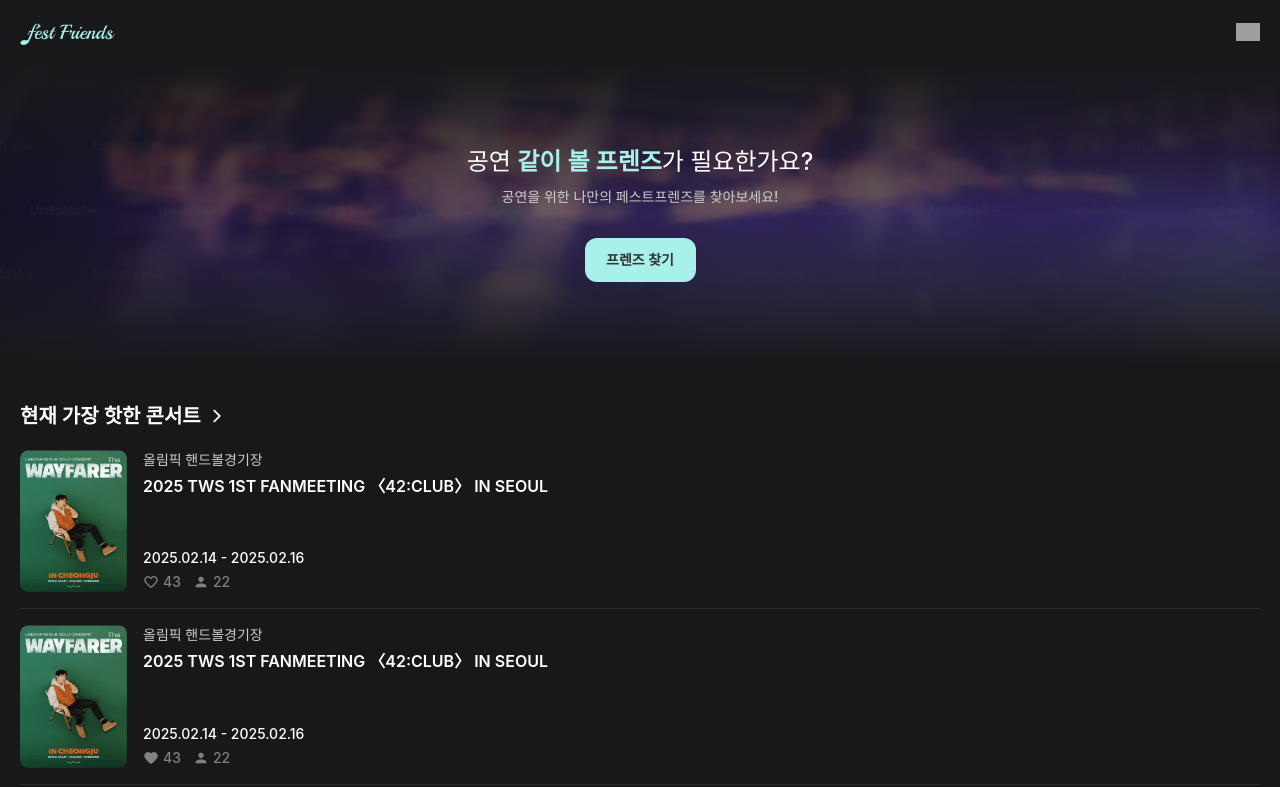
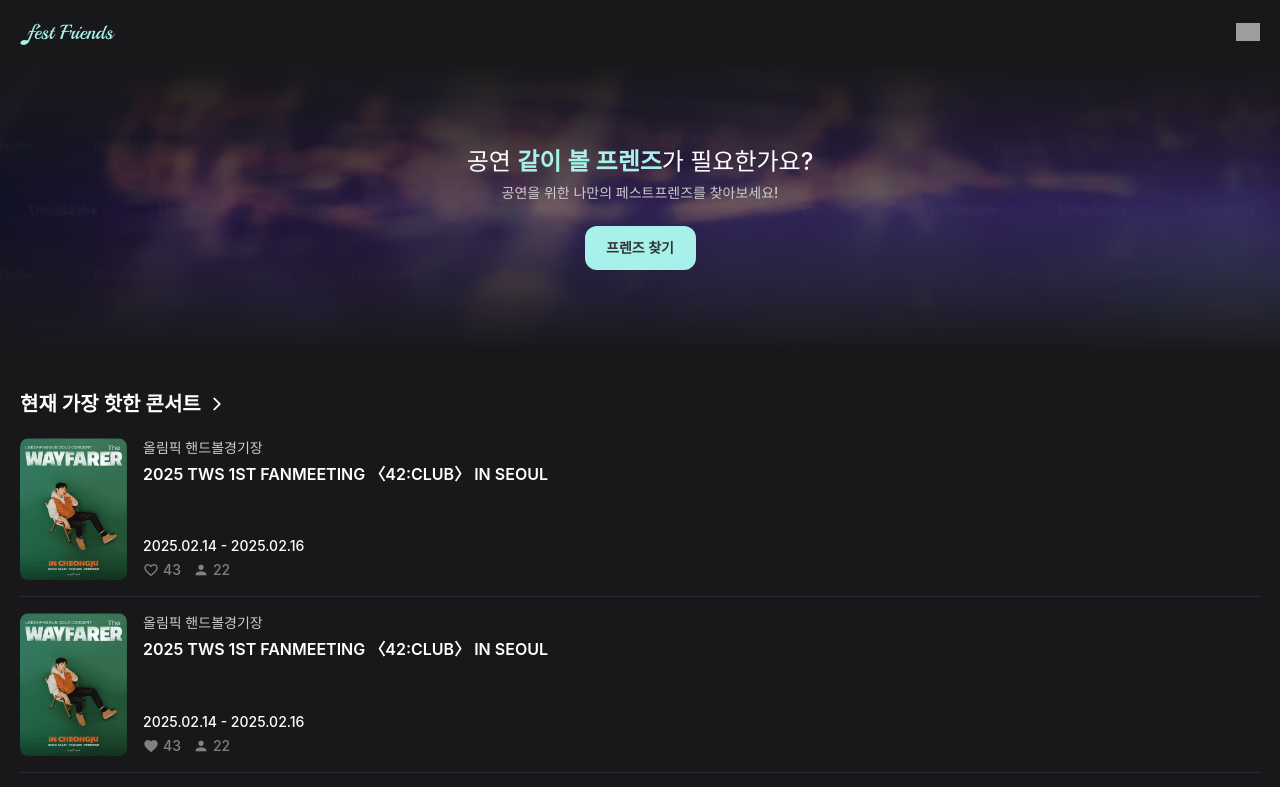
Before and after one commit to Fest-Friends/frontend, a Next.js app: page / in a window 1280 px wide. Shown: the top 787 px of the page. Built offline with nearby package versions, Linux system fonts and the light colour scheme; grey boxes are pictures that could not be loaded.

Commit message:
refactor: title과 subtitle 그룹핑 & 마진이 아닌 gap으로 두 요소간 거리조절

```diff
--- a/src/app/_component/home/HomeBackground.tsx
+++ b/src/app/_component/home/HomeBackground.tsx
@@ -4,17 +4,19 @@
 
 
   return (
-    <div className="w-full py-20 flex flex-col gap-2 items-center text-sm leading-[19.6px] bg-home bg-no-repeat bg-cover"
-    >
-        <div className="text-2xl leading-[33.6px]">
-          공연 <span className="text-primary font-semibold">같이 볼 프렌즈</span>가 필요한가요?
-        </div>
-        <div className="text-textLess">
-        공연을 위한 나만의 페스트프렌즈를 찾아보세요!
-        </div>
-        <div className="mt-6">
-        <Button  variant="default" width="111px" text="프렌즈 찾기"/>
-        </div>
+    <div className="flex w-full flex-col items-center gap-6 bg-home bg-cover bg-no-repeat px-5 py-20 text-sm leading-[19.6px]">
+    {/* 타이틀과 서브타이틀 한 번 그룹핑 */}
+    <div className="w-full flex-col flex gap-1 text-center">
+      <div className="text-2xl leading-[33.6px]">
+        공연 <span className="font-semibold text-primary">같이 볼 프렌즈</span>가 필요한가요?
+      </div>
+      <div className="text-textLess">공연을 위한 나만의 페스트프렌즈를 찾아보세요!</div>
     </div>
+
+    {/* 버튼 DIV 상위에서 gap-6을 통해 제목과 버튼 두 콘텐츠 간격을 조정 */}
+    <div className="justify-center flex w-full">
+      <Button variant="default" width="111px" text="프렌즈 찾기" />
+    </div>
+  </div>
   )
 }
```
